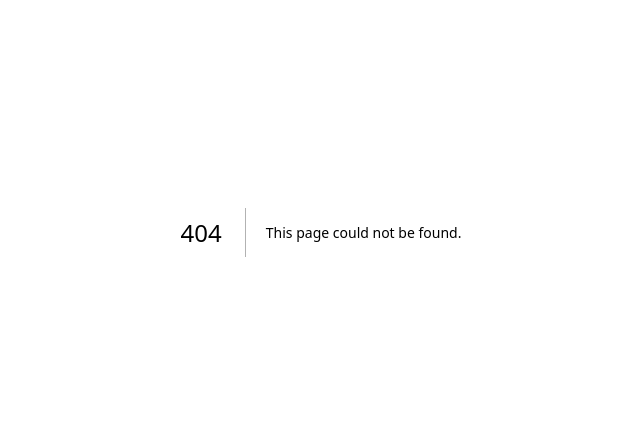
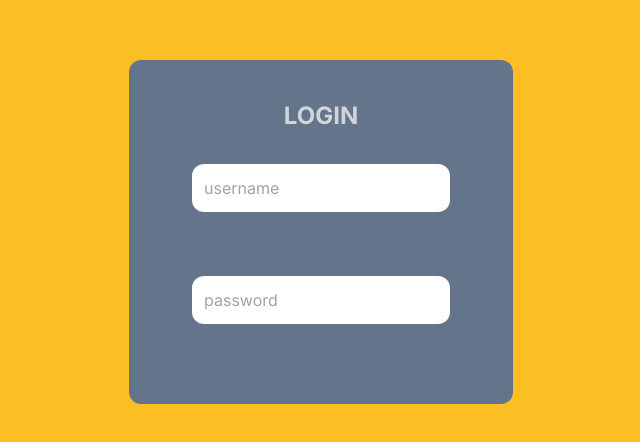
Before and after one commit to aldershko/google-keep-clone, a Next.js app: page /LoginForm in a window 1280 px wide. Before the commit this address had no page. Shown: the part 168-610 px from the top of the page, without its empty margins (319-959 px from the left). Built offline with nearby package versions, Linux system fonts and the light colour scheme.

Commit message:
refactor:make basic login form template

```diff
--- /dev/null
+++ b/app/LoginForm/page.tsx
@@ -0,0 +1,18 @@
+import React from 'react'
+
+const test = () => {
+  return (
+   <div className='flex min-h-screen justify-center items-center bg-amber-400 '>
+    <div className='flex flex-col justify-center items-center w-96  border-none rounded-xl bg-slate-500'>
+      <h2 className='mt-10 text-2xl text-gray-300 font-bold '>LOGIN</h2>
+      <input className='my-8 p-3 rounded-xl hover:shadow-xl' placeholder='username'/>
+      <input className='my-8 p-3 rounded-xl mb-20 hover:shadow-xl' placeholder='password'/>
+
+
+    </div>
+
+   </div>
+  )
+}
+
+export default test
--- a/app/dashboard/page.tsx
+++ /dev/null
@@ -1,20 +0,0 @@
-import React from 'react'
-
-const test = () => {
-  return (
-    <div className="min-h-screen flex">
-        <div className="flex-1 ...">
-          <div className="flex flex-row min-h-screen shadow-inner bg-slate-500 justify-center items-center">
-            <div className="flex flex-col h-128 w-128 p-10 md:w-128 sm:w-96 m-10  justify-between rounded-lg shadow-xl items-center bg-gray-200 text-black">
-              <h2 className='text-3xl font-bold
-              mb-5'>Login</h2>
-             <input className='m-5 p-5 rounded-lg' type='text' placeholder='username'/>
-             <input className='m-5 p-5 rounded-lg' type='password' placeholder="password"/>
-            </div>
-          </div>
-        </div>
-    </div>
-  )
-}
-
-export default test
```
